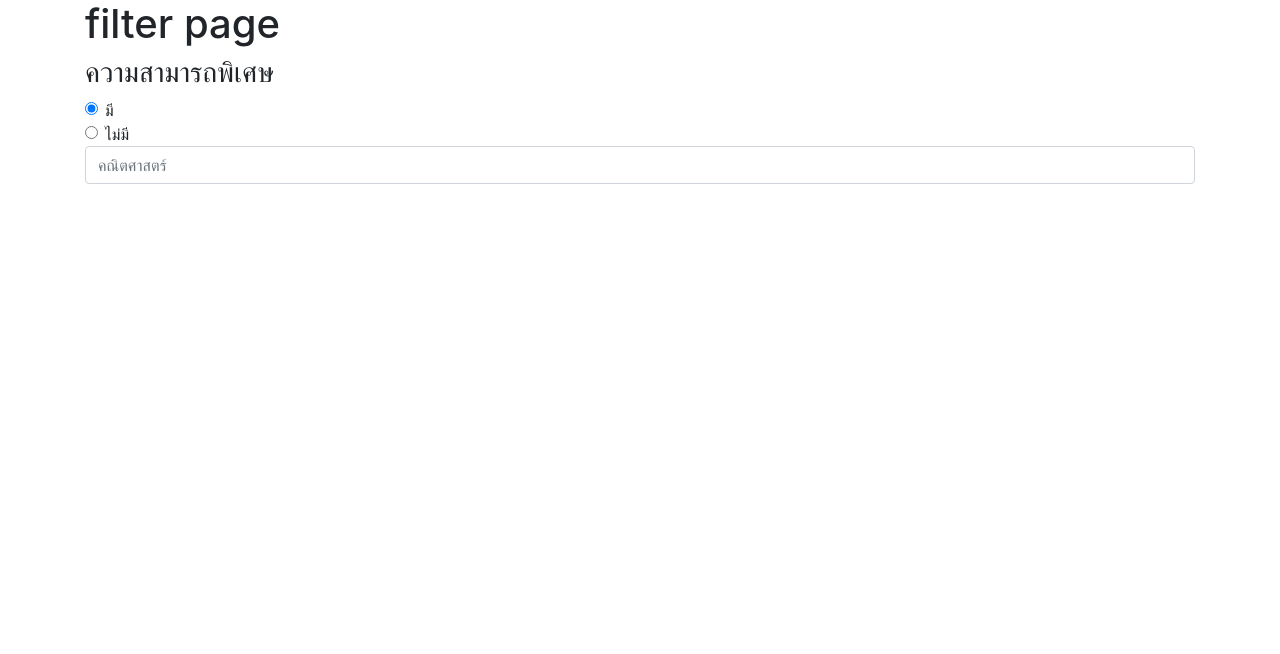
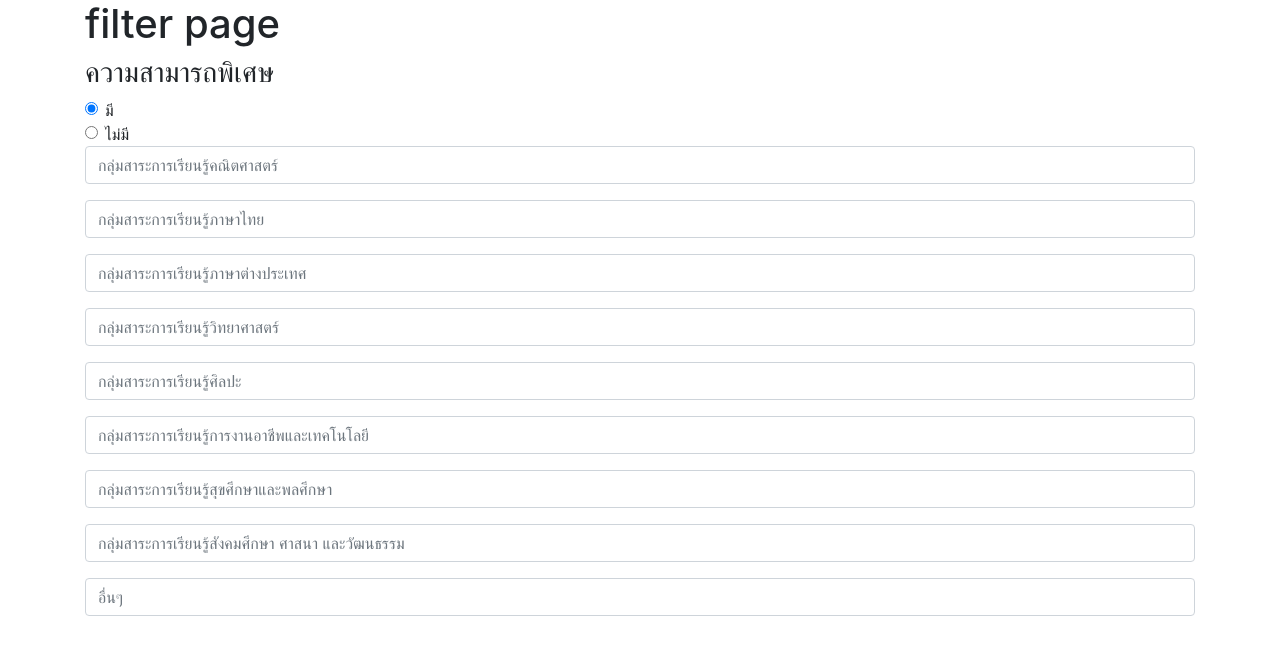
Before and after one commit to F9Uf/imagine-inskru, a Vue app: page /filter in a window 1280 px wide. Both pictures are taken after a click on the radio button "มี". Shown: the top 654 px of the page. Built offline with nearby package versions, Linux system fonts and the light colour scheme.

Commit message:
create filter 1

```diff
--- a/src/components/filter/filter1.vue
+++ b/src/components/filter/filter1.vue
@@ -14,8 +14,8 @@
             </label>
         </div>
         <div class="form-contro" v-if="radioBox === 'yes'">
-            <div class="form-group">
-                <input type="text" class="form-control" placeholder="คณิตศาสตร์">
+            <div class="form-group" v-for="(item, index) in form" :key="index">
+                <input type="text" class="form-control" :placeholder="item.placholder" v-model="item.text">
             </div>
         </div>
     </div>
@@ -26,17 +26,17 @@ export default {
     data() {
         return {
             radioBox: null,
-            form: {
-                math: '',
-                thai: '',
-                eng: '',
-                sci: '',
-                art: '',
-                tech: '',
-                sport: '',
-                social: '',
-                etc: ''
-            }
+            form: [
+                { title: 'math', text: '' , placholder: 'กลุ่มสาระการเรียนรู้คณิตศาสตร์'},
+                { title: 'thai', text: '' , placholder: 'กลุ่มสาระการเรียนรู้ภาษาไทย'},
+                { title: 'eng', text: '' , placholder: 'กลุ่มสาระการเรียนรู้ภาษาต่างประเทศ'},
+                { title: 'sci', text: '' , placholder: 'กลุ่มสาระการเรียนรู้วิทยาศาสตร์'},
+                { title: 'art', text: '' , placholder: 'กลุ่มสาระการเรียนรู้ศิลปะ'},
+                { title: 'tech', text: '' , placholder: 'กลุ่มสาระการเรียนรู้การงานอาชีพและเทคโนโลยี'},
+                { title: 'sport', text: '' , placholder: 'กลุ่มสาระการเรียนรู้สุขศึกษาและพลศึกษา'},
+                { title: 'social', text: '' , placholder: 'กลุ่มสาระการเรียนรู้สังคมศึกษา ศาสนา และวัฒนธรรม'},
+                { title: 'etc', text: '' , placholder: 'อื่นๆ'},
+            ]
         }
     }
 }
```
